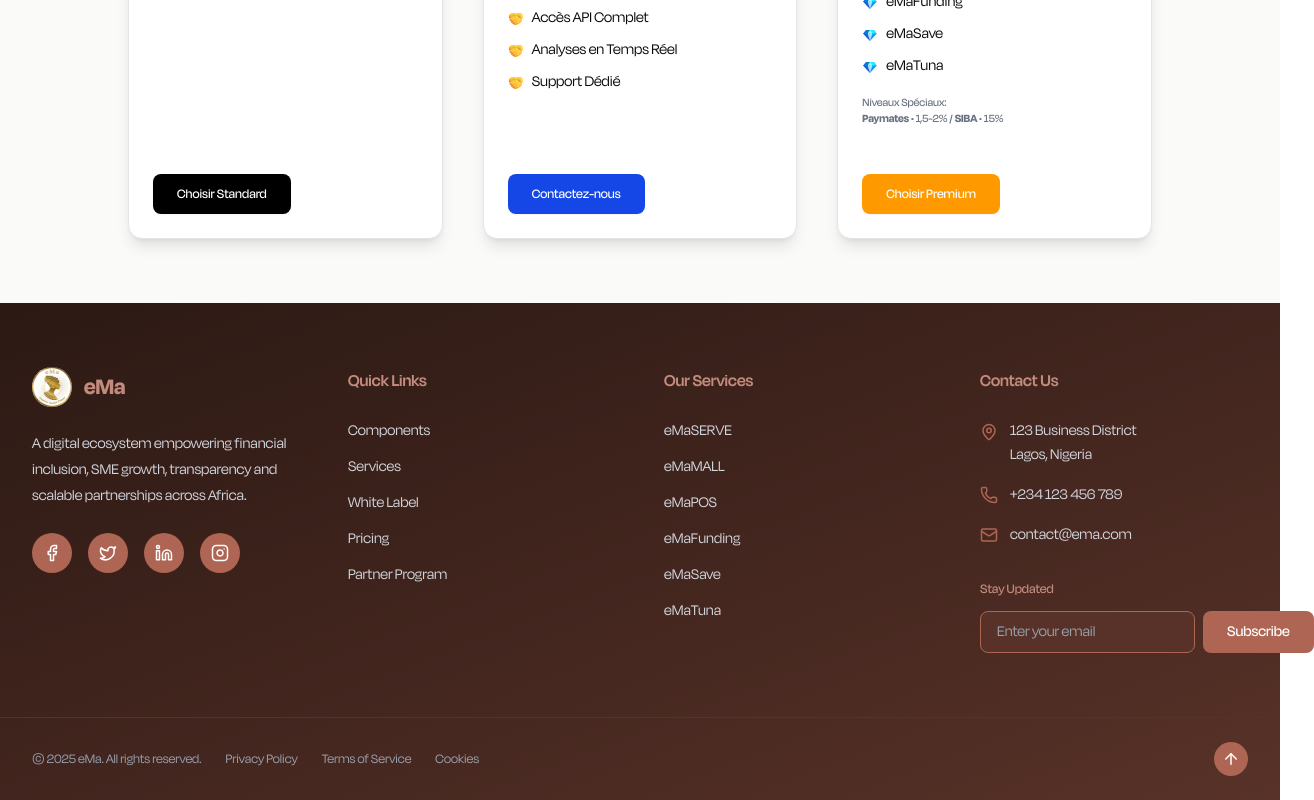
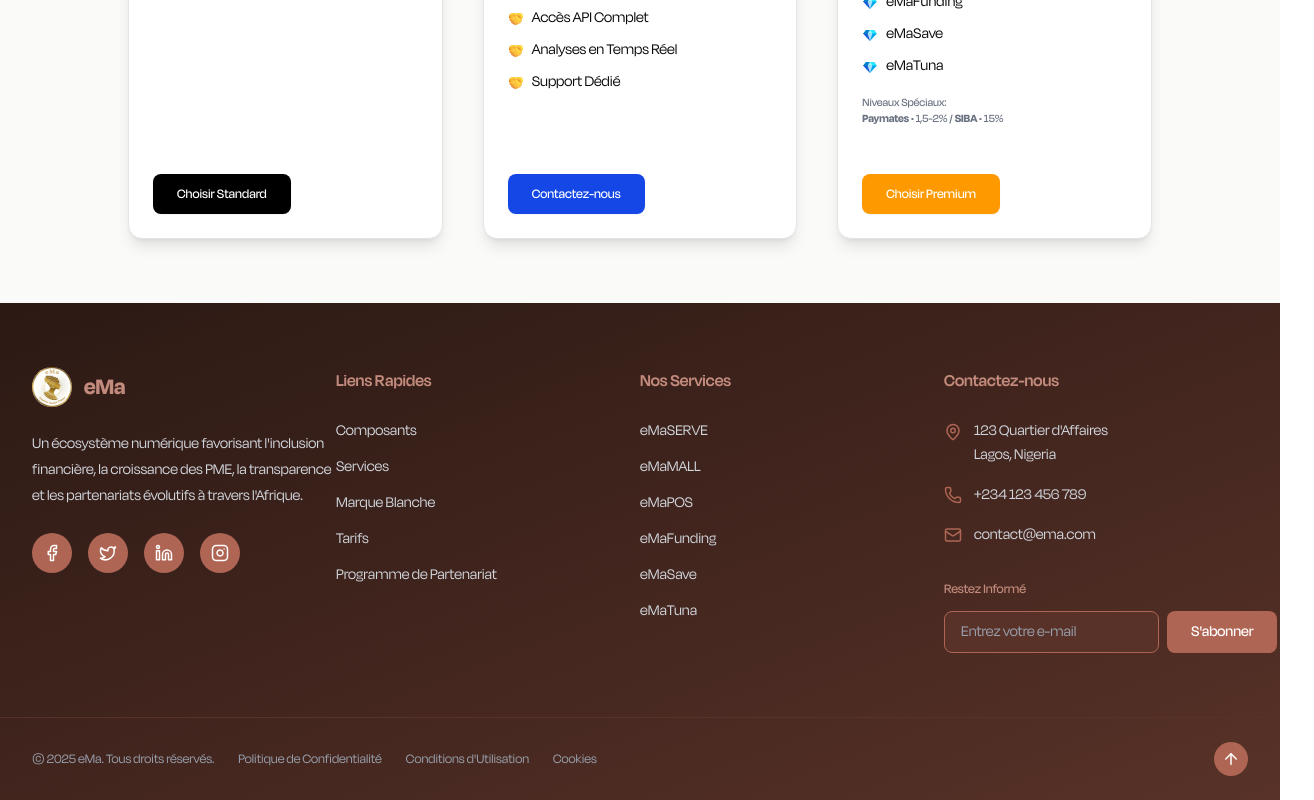
Before and after one commit to seif32/ema-landing, a React (Vite) app: page / in a window 1280 px wide. Shown: the part 10485-11285 px from the top of the page, 1314 px wide, since content can reach past the window. Built offline with nearby package versions, Linux system fonts and the light colour scheme; no server answers.

Commit message:
refactor footer-fr

```diff
--- a/src/components/layout/Footer.jsx
+++ b/src/components/layout/Footer.jsx
@@ -23,7 +23,7 @@ function Footer() {
     <footer className="bg-gradient-to-br from-[#2c1914] to-[#583228] text-white">
       {/* Main Footer Content */}
       <div className="px-4 py-12 mx-auto max-w-7xl sm:px-6 lg:px-8 lg:py-16">
-        <div className="grid grid-cols-1 gap-8 md:grid-cols-2 lg:grid-cols-4 lg:gap-12">
+        <div className="grid grid-cols-1 gap-8 md:grid-cols-2 lg:grid-cols-4 lg:gap-0">
           {/* Company Info */}
           <div className="lg:col-span-1">
             <div className="flex items-center mb-6">
@@ -39,8 +39,9 @@ function Footer() {
               </h3>
             </div>
             <p className="mb-6 leading-relaxed text-gray-300">
-              A digital ecosystem empowering financial inclusion, SME growth,
-              transparency and scalable partnerships across Africa.
+              Un écosystème numérique favorisant l'inclusion financière, la
+              croissance des PME, la transparence et les partenariats évolutifs
+              à travers l'Afrique.
             </p>
 
             {/* Social Links */}
@@ -64,20 +65,21 @@ function Footer() {
           </div>
 
           {/* Quick Links */}
+          {/* Quick Links */}
           <div>
             <h4
               className="mb-6 text-lg font-semibold"
               style={{ color: "#c38b7d" }}
             >
-              Quick Links
+              Liens Rapides
             </h4>
             <ul className="space-y-3">
               {[
-                { label: "Components", href: "#components" },
+                { label: "Composants", href: "#components" },
                 { label: "Services", href: "#services" },
-                { label: "White Label", href: "#white-label" },
-                { label: "Pricing", href: "#pricing" },
-                { label: "Partner Program", href: "#partner" },
+                { label: "Marque Blanche", href: "#white-label" },
+                { label: "Tarifs", href: "#pricing" },
+                { label: "Programme de Partenariat", href: "#partner" },
               ].map((link) => (
                 <li key={link.label}>
                   <a
@@ -97,7 +99,7 @@ function Footer() {
               className="mb-6 text-lg font-semibold"
               style={{ color: "#c38b7d" }}
             >
-              Our Services
+              Nos Services
             </h4>
             <ul className="space-y-3">
               {[
@@ -118,12 +120,13 @@ function Footer() {
           </div>
 
           {/* Contact Info */}
+          {/* Contact Info */}
           <div>
             <h4
               className="mb-6 text-lg font-semibold"
               style={{ color: "#c38b7d" }}
             >
-              Contact Us
+              Contactez-nous
             </h4>
             <div className="space-y-4">
               <div className="flex items-start space-x-3">
@@ -132,7 +135,7 @@ function Footer() {
                   className="text-[#AF6553] mt-1 flex-shrink-0"
                 />
                 <div className="text-gray-300">
-                  <p>123 Business District</p>
+                  <p>123 Quartier d'Affaires</p>
                   <p>Lagos, Nigeria</p>
                 </div>
               </div>
@@ -164,16 +167,16 @@ function Footer() {
                 className="mb-3 text-sm font-medium"
                 style={{ color: "#c38b7d" }}
               >
-                Stay Updated
+                Restez Informé
               </h5>
               <div className="flex flex-col gap-2 sm:flex-row">
                 <input
                   type="email"
-                  placeholder="Enter your email"
+                  placeholder="Entrez votre e-mail"
                   className="flex-1 px-4 py-2 bg-[#583228] border border-[#AF6553] rounded-md text-white placeholder-gray-400 focus:outline-none focus:border-[#c38b7d] transition-colors duration-200"
                 />
                 <button className="bg-[#AF6553] hover:bg-[#c38b7d] text-white px-6 py-2 rounded-md transition-colors duration-200 font-medium">
-                  Subscribe
+                  S'abonner
                 </button>
               </div>
             </div>
@@ -182,23 +185,24 @@ function Footer() {
       </div>
 
       {/* Bottom Bar */}
+      {/* Bottom Bar */}
       <div className="border-t border-[#583228]">
         <div className="px-4 py-6 mx-auto max-w-7xl sm:px-6 lg:px-8">
           <div className="flex flex-col items-center justify-between space-y-4 md:flex-row md:space-y-0">
             <div className="flex flex-col items-center space-y-2 text-sm text-gray-400 sm:flex-row sm:space-y-0 sm:space-x-6">
-              <p>&copy; 2025 eMa. All rights reserved.</p>
+              <p>&copy; 2025 eMa. Tous droits réservés.</p>
               <div className="flex space-x-6">
                 <a
                   href="#"
                   className="hover:text-[#c38b7d] transition-colors duration-200"
                 >
-                  Privacy Policy
+                  Politique de Confidentialité
                 </a>
                 <a
                   href="#"
                   className="hover:text-[#c38b7d] transition-colors duration-200"
                 >
-                  Terms of Service
+                  Conditions d'Utilisation
                 </a>
                 <a
                   href="#"
@@ -213,7 +217,7 @@ function Footer() {
             <button
               onClick={scrollToTop}
               className="bg-[#AF6553] hover:bg-[#c38b7d] text-white p-2 rounded-full transition-all duration-200 hover:scale-105"
-              aria-label="Back to top"
+              aria-label="Retour en haut"
             >
               <ArrowUp size={18} />
             </button>
```
